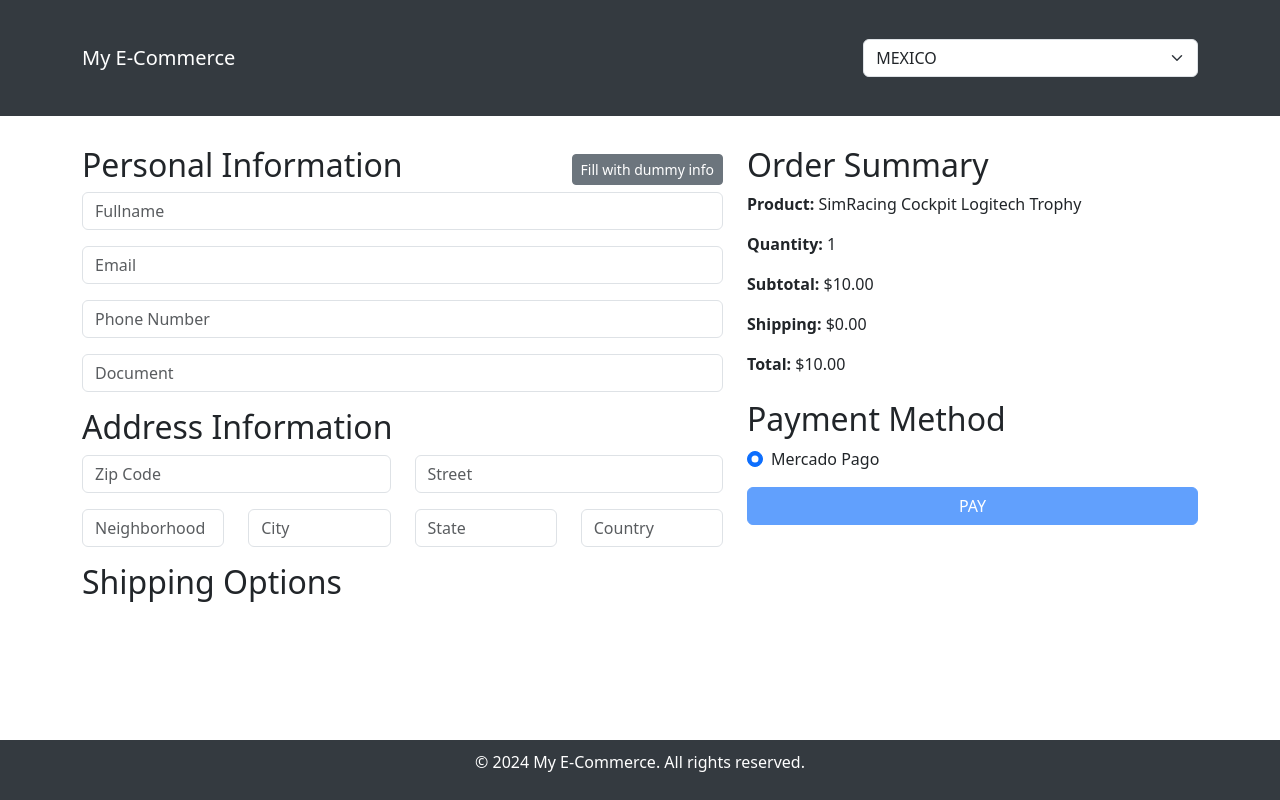
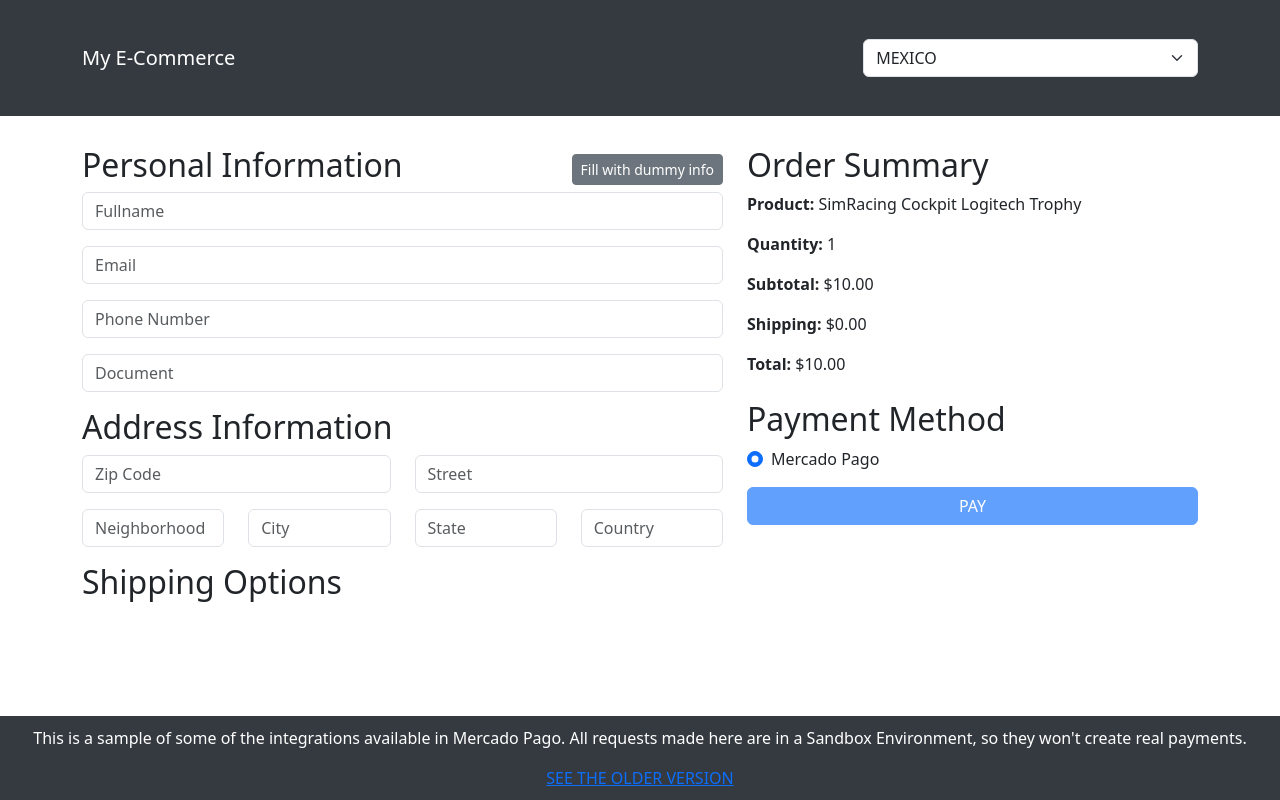
Before and after one commit to dncosta/sample-mercadopago, a plain HTML site: page checkout.html in a window 1280 px wide. Drawn offline with nearby package versions, Linux system fonts and the light colour scheme.

Commit message:
Update checkout.html

```diff
--- a/checkout.html
+++ b/checkout.html
@@ -103,7 +103,8 @@
             </div>
         </div>
         <footer>
-            <p>&copy; 2024 My E-Commerce. All rights reserved.</p>
+            <p>This is a sample of some of the integrations available in Mercado Pago. All requests made here are in a Sandbox Environment, so they won't create real payments.</p>
+            <a href="https://dncosta.github.io/sample-mercadopago/old" id="olderVersionLink">SEE THE OLDER VERSION</a>
         </footer>
         <script src="checkout.js"></script>
         <script src="https://cdn.jsdelivr.net/npm/bootstrap@5.3.0/dist/js/bootstrap.bundle.min.js"></script>
```
